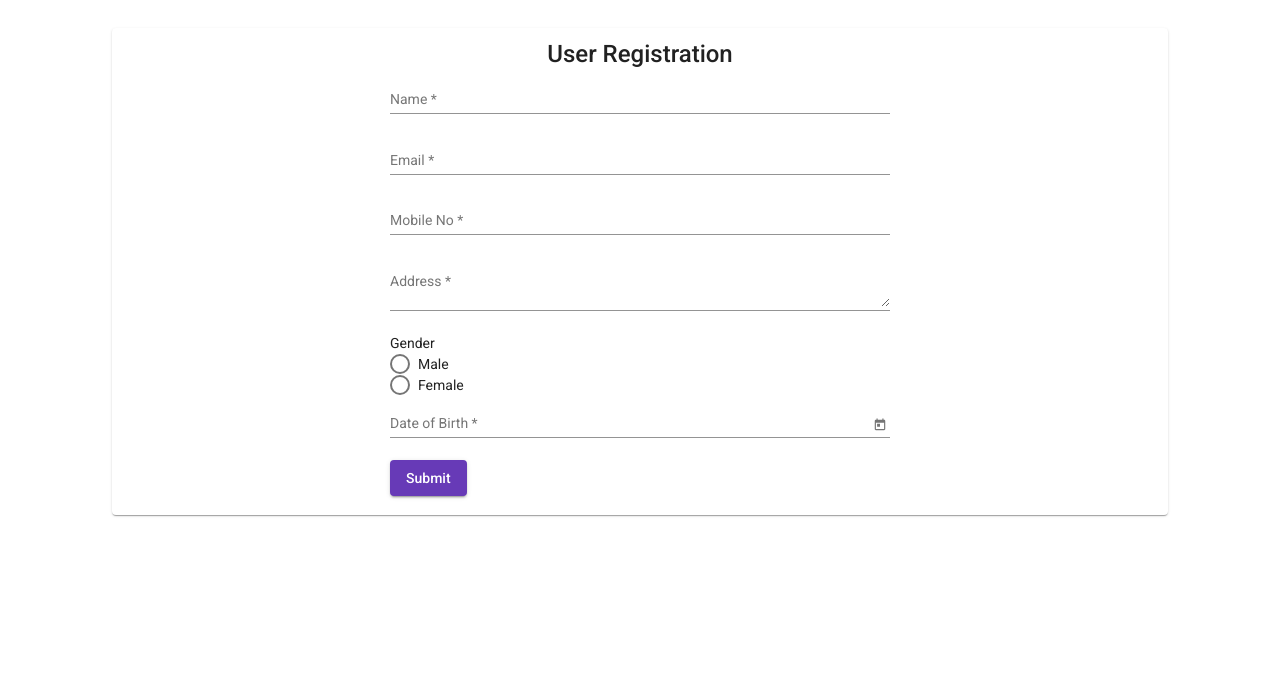
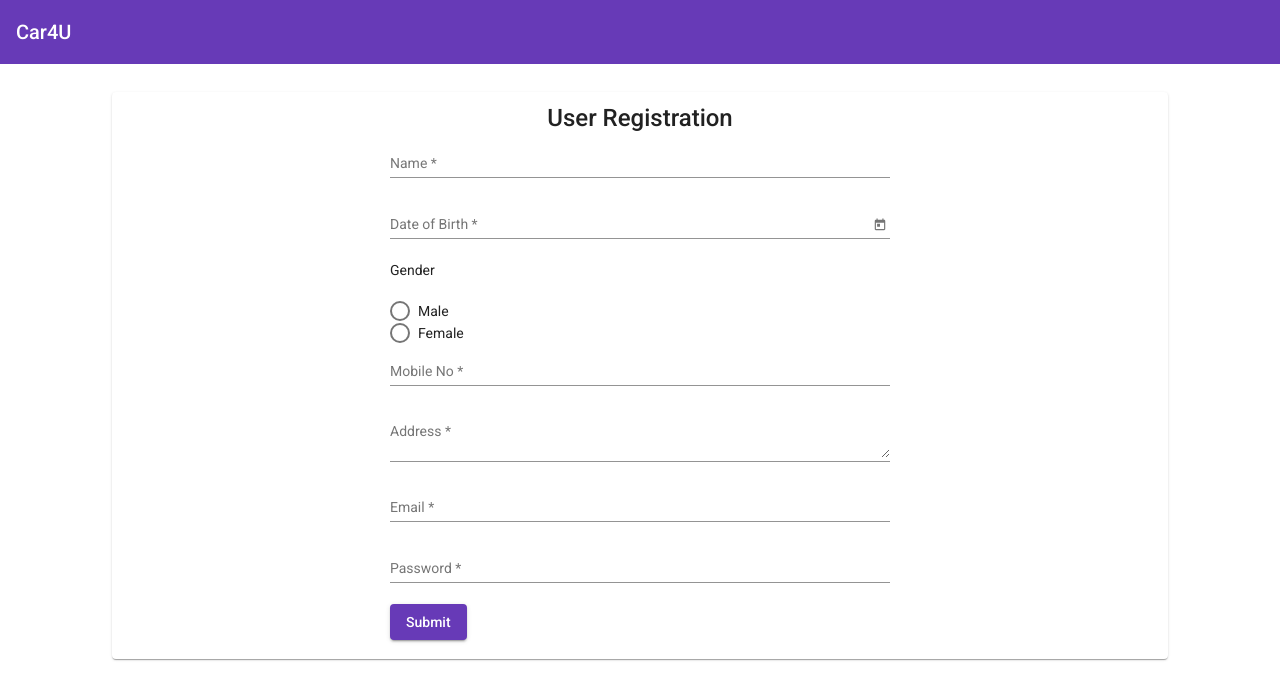
Before and after one commit to JayrajsinhParmar/Car4U, an Angular app: page /ClientRegister in a window 1280 px wide. Shown: the top 700 px of the page. Built offline with nearby package versions, Linux system fonts and the light colour scheme.

Commit message:
Update
Updated

```diff
--- a/src/app/ClientRegister/client-register/client-register.component.html
+++ b/src/app/ClientRegister/client-register/client-register.component.html
@@ -1,9 +1,10 @@
-<!-- <mat-toolbar color="accent">
-    <span class="demo-toolbar"></span>
-
-
-</mat-toolbar> -->
-
+<mat-toolbar color="primary">
+    <mat-toolbar-row>
+        <h2>
+            Car4U
+        </h2>
+    </mat-toolbar-row>
+</mat-toolbar>
 <mat-card>
     <!-- Title of an Card -->
     <mat-card-title>User Registration</mat-card-title>
@@ -21,22 +22,38 @@
                             </mat-error>
                         </mat-form-field>
                     </td>
+
                 </tr>
-
                 <tr>
                     <td>
                         <mat-form-field class="example-full-width">
-                            <mat-label>Email</mat-label>
-                            <input matInput formControlName="email" placeholder="Ex. pat@example.com">
-                            <!-- <mat-error *ngIf="email.errors.required">
-                                Please enter a valid email address
-                            </mat-error> -->
-                            <mat-error *ngIf="!regiForm.get('email').valid && regiForm.get('email').touched">
-                                Email is <strong>required</strong>
+                            <mat-label>Date of Birth</mat-label>
+                            <input matInput formControlName="dob" [matDatepicker]="picker" placeholder="Date of Birth">
+                            <mat-datepicker-toggle matSuffix [for]="picker"></mat-datepicker-toggle>
+                            <mat-datepicker touchUi="true" #picker></mat-datepicker>
+                            <mat-error>
+                                <span *ngIf="!regiForm.get('dob').valid && regiForm.get('dob').touched">Please select
+                                    any Date !!!</span>
                             </mat-error>
                         </mat-form-field>
                     </td>
                 </tr>
+                <tr>
+                    <td>
+                        <div class="example-full-width">
+                            <mat-label>Gender</mat-label><br>
+                            <mat-radio-group formControlName="gender"><br>
+                                <mat-radio-button value="Male">Male</mat-radio-button>
+                                <mat-radio-button value="Female">Female</mat-radio-button>
+                            </mat-radio-group>
+                            <mat-error>
+                                <span *ngIf="!regiForm.get('gender').valid && regiForm.get('gender').touched">Please
+                                    select any gender !!!</span>
+                            </mat-error>
+                        </div>
+                    </td>
+                </tr>
+
                 <tr>
                     <td>
                         <mat-form-field class="example-full-width">
@@ -67,29 +84,28 @@
                 </tr>
                 <tr>
                     <td>
-
-                        <mat-label>Gender</mat-label>
-                        <mat-radio-group formControlName="gender">
-                            <mat-radio-button value="Male">Male</mat-radio-button>
-                            <mat-radio-button value="Female">Female</mat-radio-button>
-                        </mat-radio-group>
-                        <mat-error>
-                            <span *ngIf="!regiForm.get('gender').valid && regiForm.get('gender').touched">Please
-                                select any gender !!!</span>
-                        </mat-error>
-
+                        <mat-form-field class="example-full-width">
+                            <mat-label>Email</mat-label>
+                            <input matInput formControlName="email" placeholder="Ex. pat@example.com">
+                            <!-- <mat-error *ngIf="email.errors.required">
+                                Please enter a valid email address
+                            </mat-error> -->
+                            <mat-error *ngIf="!regiForm.get('email').valid && regiForm.get('email').touched">
+                                Email is <strong>required</strong>
+                            </mat-error>
+                        </mat-form-field>
                     </td>
                 </tr>
                 <tr>
                     <td>
                         <mat-form-field class="example-full-width">
-                            <mat-label>Date of Birth</mat-label>
-                            <input matInput formControlName="dob" [matDatepicker]="picker" placeholder="Date of Birth">
-                            <mat-datepicker-toggle matSuffix [for]="picker"></mat-datepicker-toggle>
-                            <mat-datepicker touchUi="true" #picker></mat-datepicker>
-                            <mat-error>
-                                <span *ngIf="!regiForm.get('dob').valid && regiForm.get('dob').touched">Please select
-                                    any Date !!!</span>
+                            <mat-label>Password</mat-label>
+                            <input type="password" matInput formControlName="password" placeholder="***********">
+                            <!-- <mat-error *ngIf="email.errors.required">
+                                Please enter a valid email address
+                            </mat-error> -->
+                            <mat-error *ngIf="!regiForm.get('password').valid && regiForm.get('password').touched">
+                                Password is <strong>required</strong>
                             </mat-error>
                         </mat-form-field>
                     </td>
--- a/src/app/ClientRegister/client-register/client-register.component.scss
+++ b/src/app/ClientRegister/client-register/client-register.component.scss
@@ -4,14 +4,18 @@
     width: 100%;
   }
   mat-radio-group {
+
     right: 140px;
-    width: 250%;
+    width: 300%;
   }
   mat-radio-button {
     width: 100%;
   }
   mat-label {
       text-align: left;
+  }
+  .mat-radio-button.checked{
+      border-color: purple;
   }
   .example-full-width {
     // right: 140px;
--- a/src/app/ClientRegister/client-register/client-register.component.ts
+++ b/src/app/ClientRegister/client-register/client-register.component.ts
@@ -13,6 +13,7 @@ export class ClientRegisterComponent {
   gender: string = "";
   email: string = "";
   dob: Date;
+  password: string = "";
   constructor(private fb: FormBuilder) {
     this.regiForm = fb.group({
       'userName': [null, Validators.required],
@@ -21,6 +22,7 @@ export class ClientRegisterComponent {
       'gender': [null, Validators.required],
       'email': [null, Validators.required],
       'dob': [null, Validators.required],
+      'password': [null, Validators.required],
     });
 
   }
```
